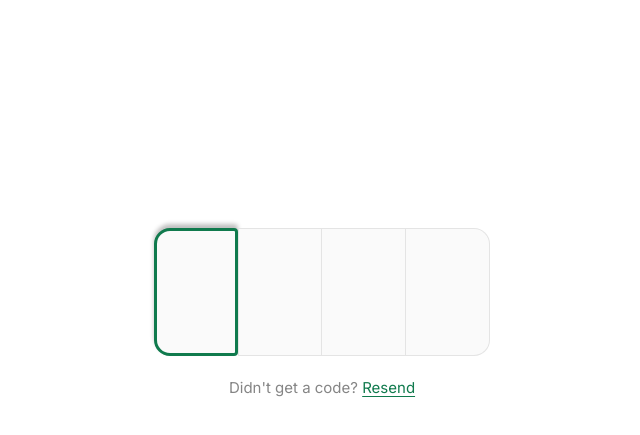
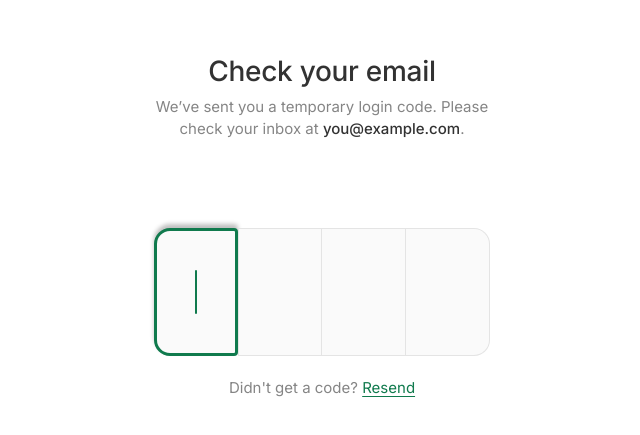
Before and after one commit to sanjayyb7/greptile-takehome-sanjay, a React (Vite) app: page / in a window 1280 px wide. Shown: the part 111-546 px from the top of the page, without its empty margins (318-958 px from the left). Built offline with nearby package versions, Linux system fonts and the light colour scheme.

Commit message:
"Check your email" above the field, naming where the code went
Co-Authored-By: Claude Opus 5.5 <noreply@anthropic.com>

```diff
--- a/src/passkey/PasskeyField.tsx
+++ b/src/passkey/PasskeyField.tsx
@@ -189,6 +189,19 @@ export function PasskeyField({ autoFocus = true, autoSubmit = false, send = true
       data-fail={fail ?? undefined}
       data-phase={phase === "none" ? undefined : phase}
       data-shake={shake} data-busy={passkey.busy || undefined}>
+      {/* Where the code went, before the field asks for it. Four empty boxes assume you
+          already know what they are for; this answers the two questions people arrive
+          with — what is this, and where do I look. It goes once the code is accepted: the
+          question has been answered by then. */}
+      {status !== "success" && (
+        <header className="pk-intro">
+          <h1 className="pk-intro-title">Check your email</h1>
+          <p className="pk-intro-body">
+            We&rsquo;ve sent you a temporary login code. Please check your inbox at{" "}
+            <strong>{resendTo ?? "you@example.com"}</strong>.
+          </p>
+        </header>
+      )}
       {/* the row keeps its height in every state so the strip never jumps */}
       <p className="pk-status" ref={statusRef} role="status" aria-live="polite">
         {above && (
--- a/src/passkey/styles/field.css
+++ b/src/passkey/styles/field.css
@@ -14,7 +14,11 @@
 }
 /* the strip's width, and the strip is the cells — so it is counted, not declared. A flat
    336px is four of them, and a field asked for six laid its strip outside its own box. */
-.passkey { display: flex; flex-direction: column; align-items: center; gap: 16px;
+/* position: relative so the heading can hang above the field without being part of its
+   column — see .pk-intro. Nothing else absolute resolves against this: the send box and
+   the caret sit inside .pk-strip, which has its own. */
+.passkey { position: relative;
+  display: flex; flex-direction: column; align-items: center; gap: 16px;
   width: calc(var(--pk-cell-w) * var(--pk-length, 4));
   --pk-face: #fafafa; --pk-line: #e4e4e4; --pk-ink: #323232; --pk-bad: #b3261e;
   /* The rest of the palette, named because dark mode has to answer each of them and a
--- a/src/passkey/styles/status.css
+++ b/src/passkey/styles/status.css
@@ -135,3 +135,19 @@
    layout: half the status row (16) + the column gap (16) + half the strip (64). */
 .passkey[data-phase="settled"] .pk-status { translate: 0 96px;
   transition: translate 280ms var(--ease-in-out); }
+
+/* ---------- The line that says where the code went ----------
+
+   Above the cells and as wide as they are, so the two blocks share one column edge, and
+   centred like everything else the field says. Out of the column, so it hangs in the
+   space above the strip rather than pushing the strip down; 40px clear of the status row,
+   so the mark and its label have room without crowding the address. */
+.pk-intro { position: absolute; bottom: calc(100% + 40px); left: 0; right: 0;
+  margin: 0; text-align: center; font-family: "Inter", system-ui, sans-serif; }
+/* 28, against the status line's 24: this is the page's title and that is a state report,
+   and a title that matches the thing below it in size is not a title. */
+.pk-intro-title { margin: 0 0 8px; font-size: 28px; line-height: 34px; font-weight: 500;
+  color: var(--pk-ink); letter-spacing: -0.01em; }
+.pk-intro-body { margin: 0; font-size: 15px; line-height: 22px; color: var(--pk-muted); }
+/* the address is the one part of the sentence anybody reads twice */
+.pk-intro-body strong { color: var(--pk-ink); font-weight: 500; }
```
